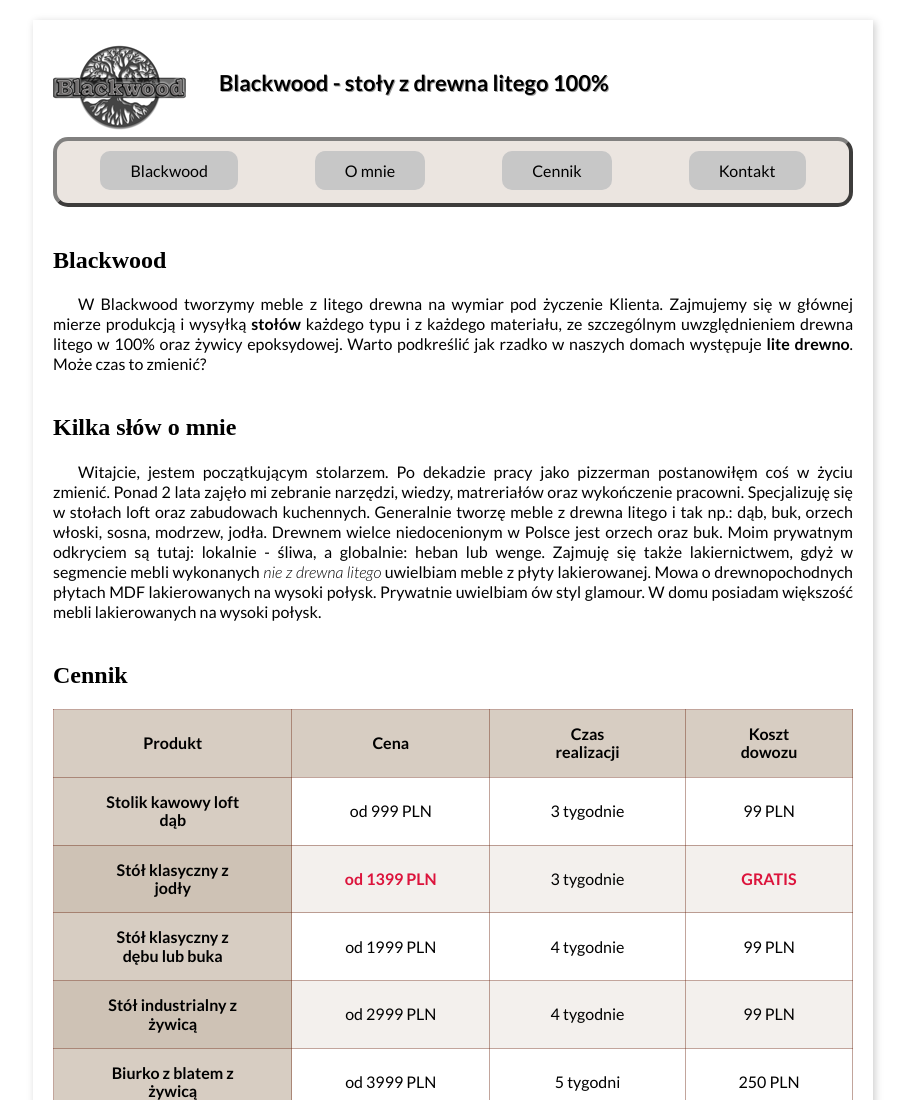
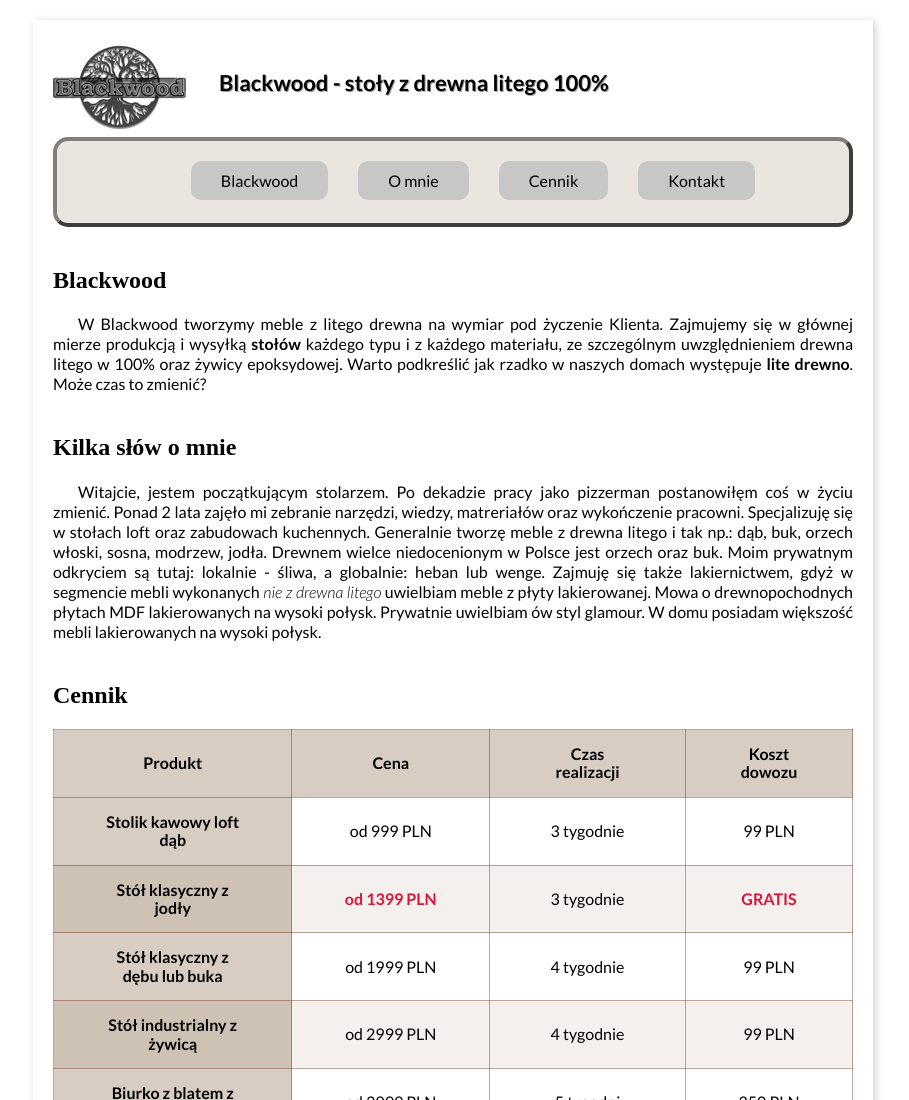
Before and after one commit to Mr-SuSeL/homepage, a plain HTML site: page index.html in a window 1280 px wide. Shown: the top 1100 px of the page, without its empty margins (187-1096 px from the left). Drawn offline with nearby package versions, Linux system fonts and the light colour scheme.

Commit message:
Navigation with working flexbox module

```diff
--- a/css/navigation.css
+++ b/css/navigation.css
@@ -1,40 +1,22 @@
 .navigation {
     border: 4px outset rgba(105, 104, 104, 0.808);
     border-radius: 15px;
-    /* max-width: 385px; */
     background-color: rgba(112, 65, 33, 0.137);
-    /* margin: 10px auto; */
-
-
 }
 
 .navigation__unorderedList {
     display: flex;
-    flex-direction:row;
-
-    /* flex: auto; */
-    /* flex-grow: 1; */
-    /* flex-wrap: nowrap;  */
-    /* margin: 0; */
-    padding: 5px;
-    /* padding: 10px 4px; */
-    /* display: inline-block; */
+    flex-flow: row wrap;
+    justify-content: center;
+    align-content: center;
+    flex: 1 1 auto;
 }
 
 .navigation__listItem {
-    /* flex-basis: 25%;  */
-    /* flex: 1 0 0; */
-    flex: auto;
-    /* flex-shrink: 1;
-    flex-basis: 1; */
     text-align: center;
     list-style: none;
-    /* flex-grow: 1; */
-    /* flex-wrap: wrap; */
-    /* display: inline-block; */
-    /* padding: 10px 4px; */
-    padding: 0 5px 0 5px;;
-    /* margin: 10px; */
+    padding: 5px 5px 5px 5px;
+    margin: 10px;
 }
 
 navigation__listItem--special {
@@ -45,7 +27,6 @@
 .navigation a:link {
     background-color: rgb(199, 199, 199);
     padding: 10px 30px;
-    /* flex-basis: 200px; */
     border-radius: 10px;
     text-decoration: none;
     font-weight: 400;
```
